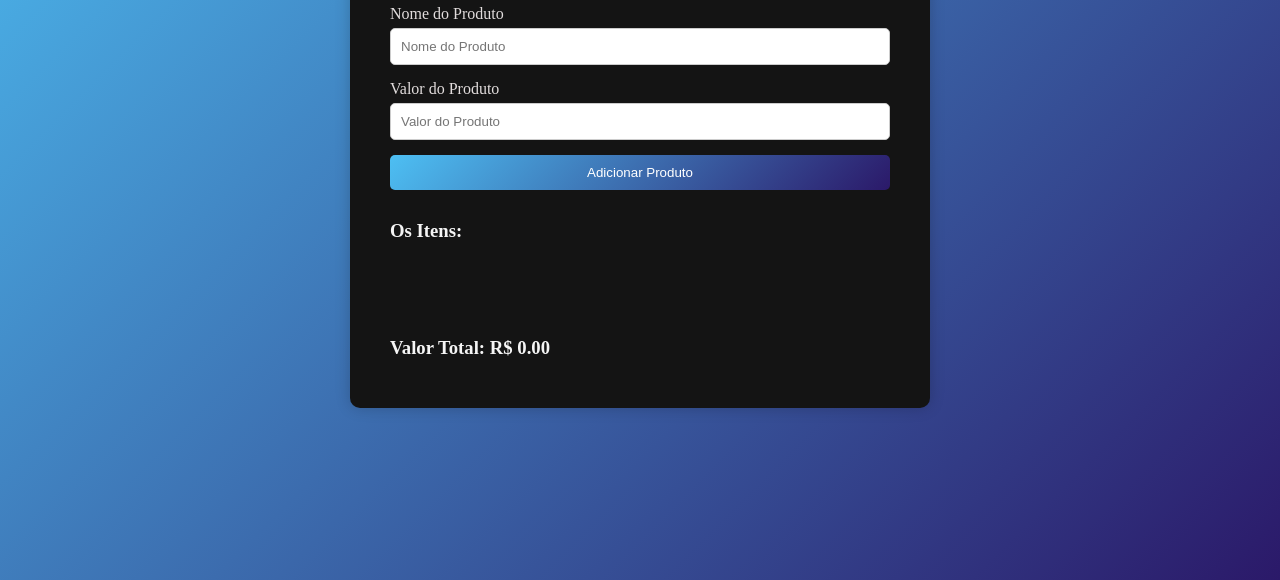
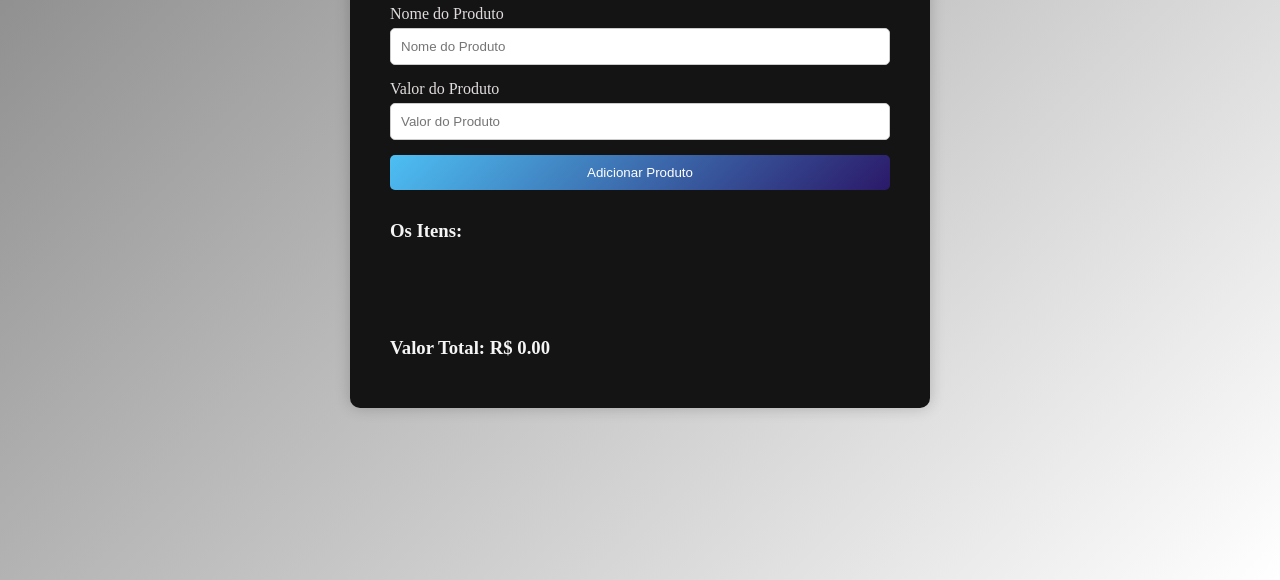
Before and after one commit to Lucas-ops-afk/Calculadora_despesas-, a plain HTML site: page index.html in a window 1280 px wide. Shown: the part 276-856 px from the top of the page. Drawn offline with Linux system fonts and the light colour scheme.

Commit message:
Update style.css

```diff
--- a/style.css
+++ b/style.css
@@ -1,6 +1,6 @@
 body {
   height: 100vh;
-  background: linear-gradient(135deg, #4dbff3, #2b1969);
+  background: linear-gradient(135deg, grey, white);
   display: flex;
   justify-content: center;
   align-items: center;
```
